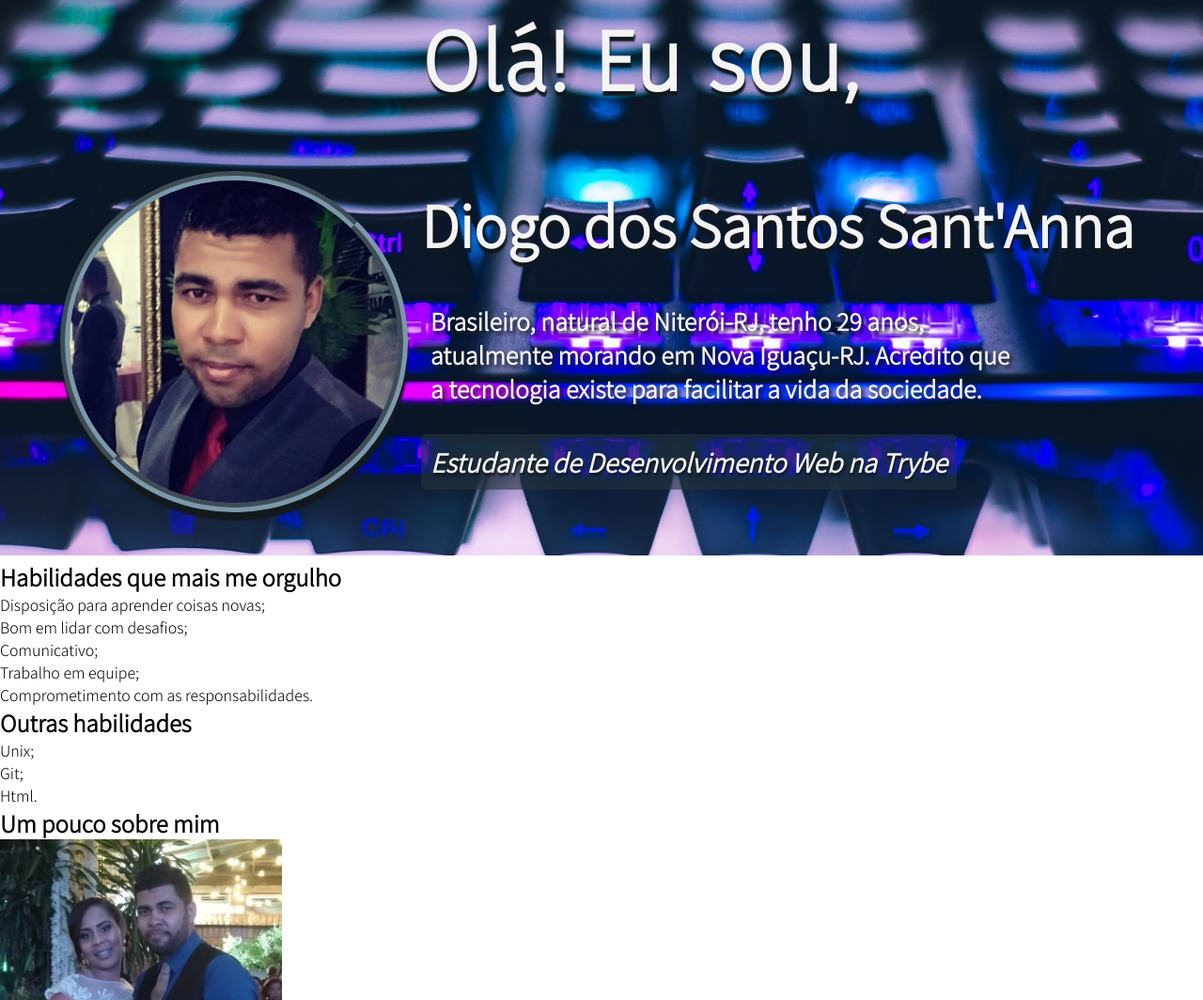
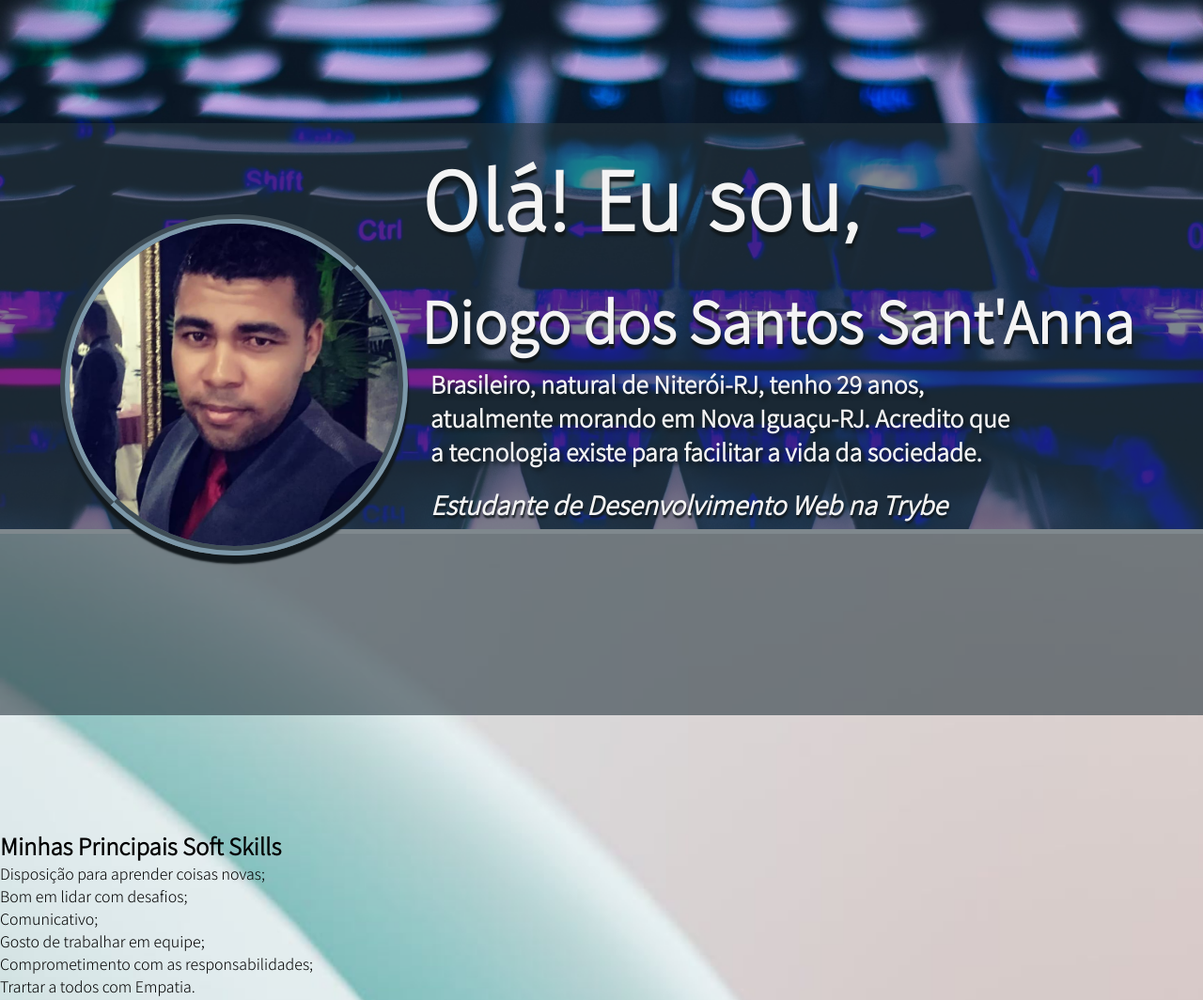
Before and after one commit to dihsantanna/dihsantanna.github.io, a plain HTML site: page index.html in a window 1280 px wide. Shown: the part 39-1103 px from the top of the page at 94% size. Drawn offline with Linux system fonts and the light colour scheme.

Commit message:
adiciona fundo fosco sobre background de header e inicia estilizaçao da seçao de soft skills

```diff
--- a/index.html
+++ b/index.html
@@ -10,23 +10,26 @@
 
 <body>
     <header id="header">
-            <img id="fotoInicio"  src="./.fotos/foto_perfil.jpg" alt="Foto de Diogo Sant'Anna">
-            <h1>Olá! Eu sou,</h1>
-            <h2>Diogo dos Santos Sant'Anna</h2>
-            <p>Brasileiro, natural de Niterói-RJ, tenho 29 anos, atualmente morando em Nova Iguaçu-RJ. Acredito que a tecnologia existe para facilitar a vida da sociedade.</p>
-            <h3><em>Estudante de Desenvolvimento Web na Trybe</em></h3>
+            <section>
+                <img id="fotoInicio"  src="./.fotos/foto_perfil.jpg" alt="Foto de Diogo Sant'Anna">
+                <h1>Olá! Eu sou,</h1>
+                <h2>Diogo dos Santos Sant'Anna</h2>
+                <p>Brasileiro, natural de Niterói-RJ, tenho 29 anos, atualmente morando em Nova Iguaçu-RJ. Acredito que a tecnologia existe para facilitar a vida da sociedade.</p>
+                <h3><em>Estudante de Desenvolvimento Web na Trybe</em></h3>
+            </section>
     </header>
 
-    <div id="skills">
-        <h2 class="center-text">Habilidades que mais me orgulho</h2>
+    <section id="soft-skills">
+        <h2 class="center-text">Minhas Principais Soft Skills</h2>
             <ul class="bar center-text">
                 <li>Disposição para aprender coisas novas;</li>
                 <li>Bom em lidar com desafios;</li>
                 <li>Comunicativo;</li>
-                <li>Trabalho em equipe;</li>
-                <li>Comprometimento com as responsabilidades.</li>
+                <li>Gosto de trabalhar em equipe;</li>
+                <li>Comprometimento com as responsabilidades;</li>
+                <li>Trartar a todos com Empatia.</li>
             </ul>
-
+    </section>
 
         <h2 class="center-text">Outras habilidades</h2>
             <ul class="bar center-text">
@@ -34,7 +37,7 @@
                 <li>Git;</li>
                 <li>Html.</li>
             </ul>
-    </div>
+
 
     <div id="bio">
         <h2 class="center-text">Um pouco sobre mim</h2>
@@ -59,7 +62,7 @@
 
 <nav>
     <ul>
-        <li><a class="menu" href="#skills">Habilidades</a></li>
+        <li><a class="menu" href="#soft-skills">Habilidades</a></li>
         <li><a class="menu" href="#bio">Sobre mim</a></li>
         <li><a class="menu" href="#redes">Redes Sociais</a></li>
     </ul>
--- a/style.css
+++ b/style.css
@@ -15,9 +15,21 @@ header {
     background-image: url(./.fotos/foto_teclado.jpg);
     background-position: center;
     background-size: cover;
+    background-attachment: fixed;
+    width: 100%;
+    padding-top: 23.5%;
+    padding-bottom: 23.5%;
+}
+
+header section {
+    position: absolute;
+    bottom: 0;
     width: 100%;
     padding-top: 24.6%;
     padding-bottom: 24.6%;
+    background-color: #26363e96;
+    background-position: center;
+    background-size: cover;
 }
 
 #fotoInicio {
@@ -33,7 +45,7 @@ header {
 header h1 {
     position: absolute;
     left: 35%;
-    bottom: 80%;
+    bottom: 78%;
     font-family: 'Fira Sans', sans-serif;
     font-size: 90px;
     font-weight: bold;
@@ -46,6 +58,7 @@ header h2 {
     position: absolute;
     left: 35%;
     bottom: 60%;
+    border-radius: 5px 5px 5px 0px;
     font-size: 60px;
     font-weight: bold;
     font-weight: 800;
@@ -57,9 +70,9 @@ header p {
     position: absolute;
     margin-right: 14%;
     padding: 10px;
-    border-radius: 5px;
+    border-radius: 0px 0px 5px 0px;
     left: 35%;
-    bottom: 40%;
+    bottom: 40.1%;
     font-size: 25px;
     font-weight: 600;
     color: #F4F4F4;
@@ -68,15 +81,24 @@ header p {
 
 header h3 {
     position: absolute;
-    background-color: #26363e96;
     margin-right: 14%;
     padding: 10px;
     border-radius: 5px;
-    border-radius: 5px;
+    border-radius: 0px 0px 5px 5px;
     left: 35%;
-    bottom: 30%;
+    bottom: 31%;
     font-size: 27px;
     font-weight: 700;
     color: #F4F4F4;
     text-shadow: 1px 3px 2px #12191D;
 }
+
+#soft-skills {
+    background-image: url(./.fotos/foto_soft_skills.jpeg);
+    background-position: center;
+    background-size: cover;
+    background-attachment: fixed;
+    width: 100%;
+    padding-top: 24.6%;
+    padding-bottom: 24.6%;
+}
```
Also changed, not shown: .fotos/foto_soft_skills.jpeg (added).
